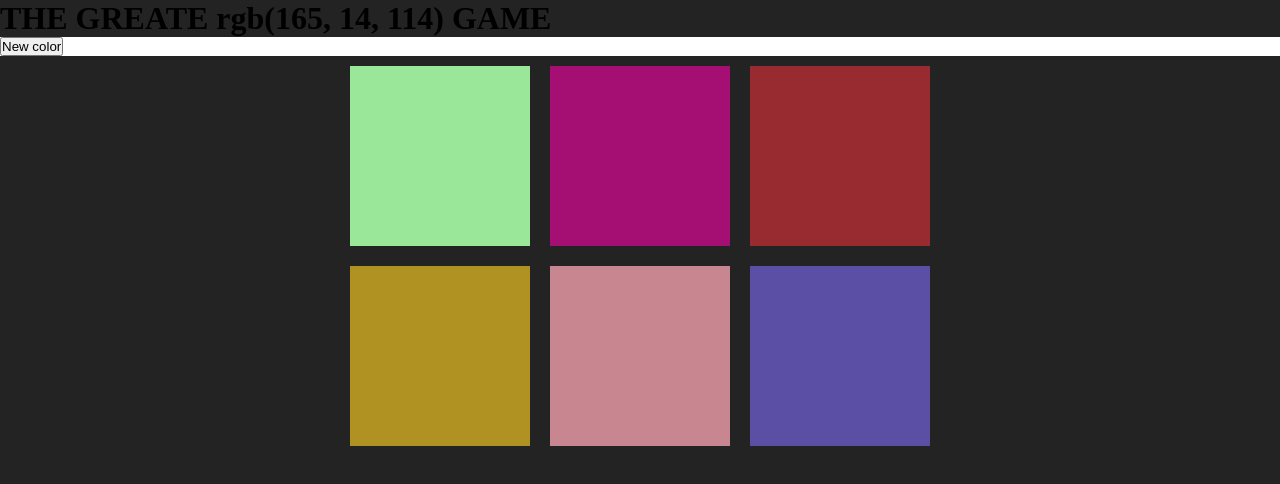
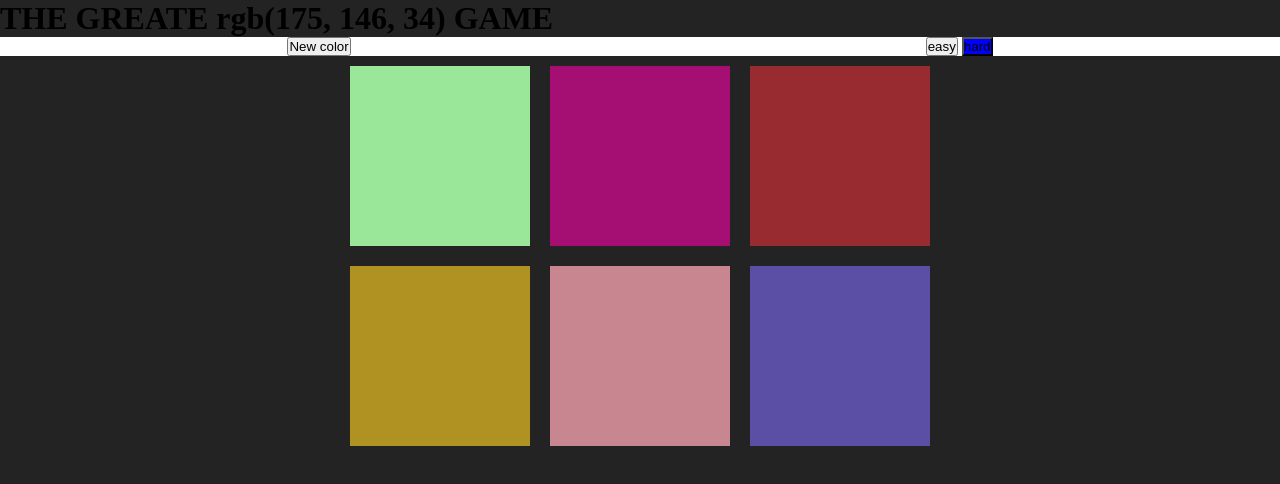
Before and after one commit to nlgt11/color-game, a plain HTML site: page index.html in a window 1280 px wide. Both pictures are taken after a click on the button "New color". Drawn offline with Linux system fonts and the light colour scheme.

Commit message:
rescontructed all code, work fine

```diff
--- a/index.html
+++ b/index.html
@@ -15,6 +15,10 @@
     <div class="stripe">
         <button id="reset">New color</button>
         <span id="message"></span>
+        <div>
+            <button id="easyBtn">easy</button>
+            <button id="hardBtn" class="selected">hard</button>
+        </div>
     </div>
     <div class="" id="container">
         <div class="square"></div>
--- a/script.js
+++ b/script.js
@@ -3,12 +3,14 @@ var colorSpan = document.querySelector("span");
 var message = document.querySelector("#message");
 var h1 = document.querySelector("h1");
 var btnReset = document.querySelector("#reset");
+var btnEasy = document.querySelector("#easyBtn");
+var btnHard = document.querySelector("#hardBtn");
 
-var colors = generateColor(6);
-var pickedColor = pickColor();
-colorSpan.textContent = pickedColor;
-colorizeSquares(squares, colors);
+var gameMode = "hard";
+var pickedColor;
+initialize(gameMode);
 
+//Logic of squares
 for (var i = 0; i < squares.length; i++) {
     squares[i].addEventListener("click", function() {
         var clickedColor = this.style.backgroundColor;
@@ -18,7 +20,7 @@ for (var i = 0; i < squares.length; i++) {
                 squares[j].style.backgroundColor = pickedColor;
             }
             h1.style.backgroundColor = pickedColor;
-
+            btnReset.textContent = "Play Again";
         }
         else {
             message.textContent = "Try Again!";
@@ -27,14 +29,34 @@ for (var i = 0; i < squares.length; i++) {
     });
 }
 
-btnReset.addEventListener("click", function(){
-    colors = generateColor(6);
-    pickedColor = pickColor();
-    colorSpan.textContent = pickedColor;
-    colorizeSquares(squares, colors);
-    h1.style.backgroundColor = "#232323";
+btnReset.addEventListener("click", function() {initialize(gameMode)});
+
+btnEasy.addEventListener("click", function() {
+    btnEasy.classList.add("selected");
+    btnHard.classList.remove("selected");
+    gameMode = "easy";
+    initialize(gameMode);
 });
 
+btnHard.addEventListener("click", function() {
+    btnHard.classList.add("selected");
+    btnEasy.classList.remove("selected");
+    gameMode = "hard";
+    initialize(gameMode);
+});
+
+function initialize(gameMode) {
+    var numOfSquare = 6;
+    if (gameMode === "easy") {
+        numOfSquare = 3;
+    }
+    h1.style.backgroundColor = "#232323";
+    var colors = generateColor(numOfSquare);
+    colorizeSquares(numOfSquare, colors);
+    pickedColor = colors[Math.floor(Math.random()*colors.length)];
+    colorSpan.textContent = pickedColor;
+    btnReset.textContent = "New color"
+}
 
 function generateAColor () {
     var r = Math.floor(Math.random()*256);
@@ -51,12 +73,45 @@ function generateColor(numOfColor) {
     return arr;
 };
 
-function pickColor() {
-    return colors[Math.floor(Math.random()*colors.length)];
+
+function colorizeSquares(numOfSquare, arrColor) {
+    for (var i = 0; i < numOfSquare; i++) {
+        squares[i].style.backgroundColor = arrColor[i];
+        squares[i].style.display = "block";
+    }
+    if (numOfSquare == 3) {
+        for (var j = 3; j < 6; j++) {
+            squares[j].style.display = "none";
+        }
+    }
 };
 
-function colorizeSquares(arrSquare, arrColor) {
-    for (var i = 0; i < arrSquare.length; i++) {
-        arrSquare[i].style.backgroundColor = arrColor[i];
-    }
-};
+// var colors = generateColor(6);
+// var pickedColor = pickColor();
+// colorSpan.textContent = pickedColor;
+// colorizeSquares(squares, colors);
+// var isHard = true;
+
+
+
+// //Reset btn function
+// btnReset.addEventListener("click", initialize);
+
+// btnEasy.addEventListener("click", function() {
+//     this.classList.add("selected");
+//     btnHard.classList.remove("selected");
+// });
+
+// btnHard.addEventListener("click", function() {
+//     this.classList.add("selected");
+//     btnEasy.classList.remove("selected");
+//     initialize();
+// });
+
+// function initialize(gameMode){
+//     colors = generateColor(6);
+//     pickedColor = pickColor();
+//     colorSpan.textContent = pickedColor;
+//     colorizeSquares(squares, colors);
+//     h1.style.backgroundColor = "#232323";
+// };
--- a/style.css
+++ b/style.css
@@ -26,6 +26,9 @@ body {
 .stripe {
     background-color: white;
     display: flex;
-    justify-content: space-between;
-    color: black;
+    justify-content: space-evenly;
 }
+
+.selected {
+    background-color: blue;
+}
```
